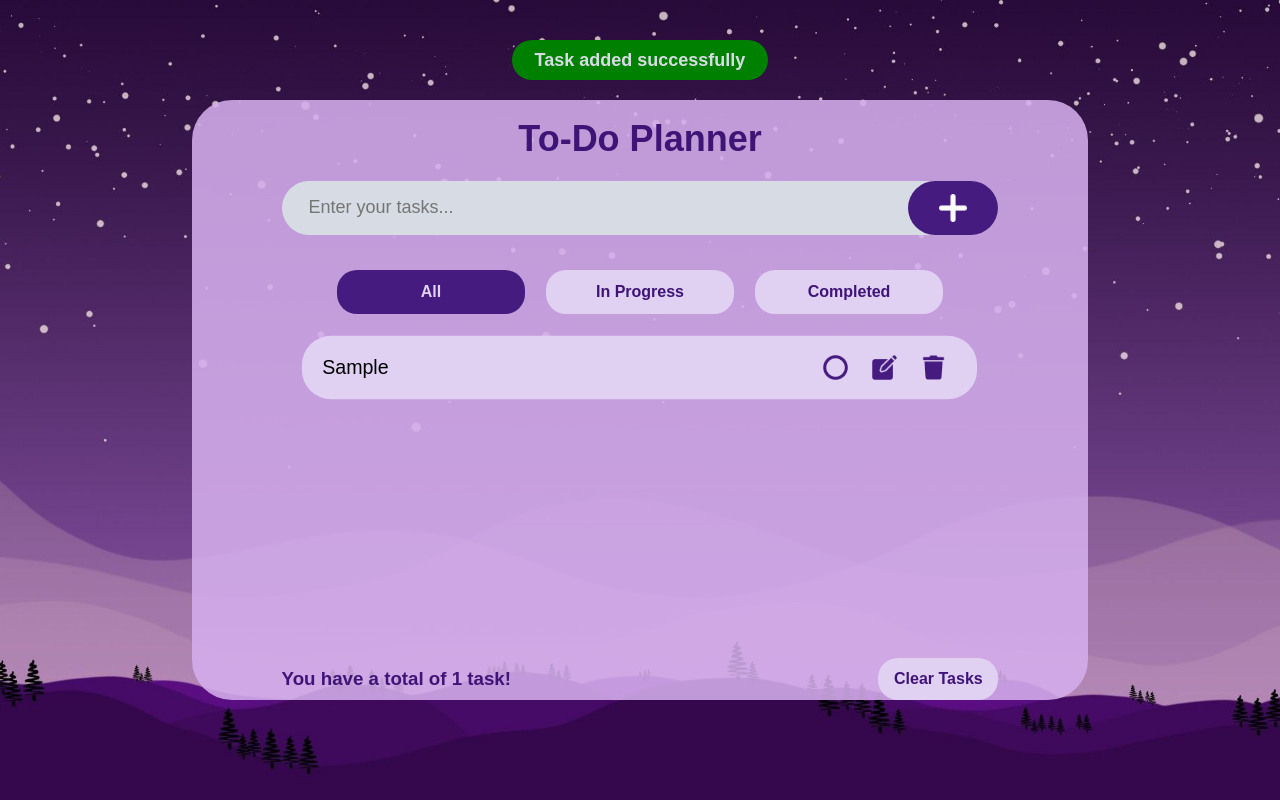
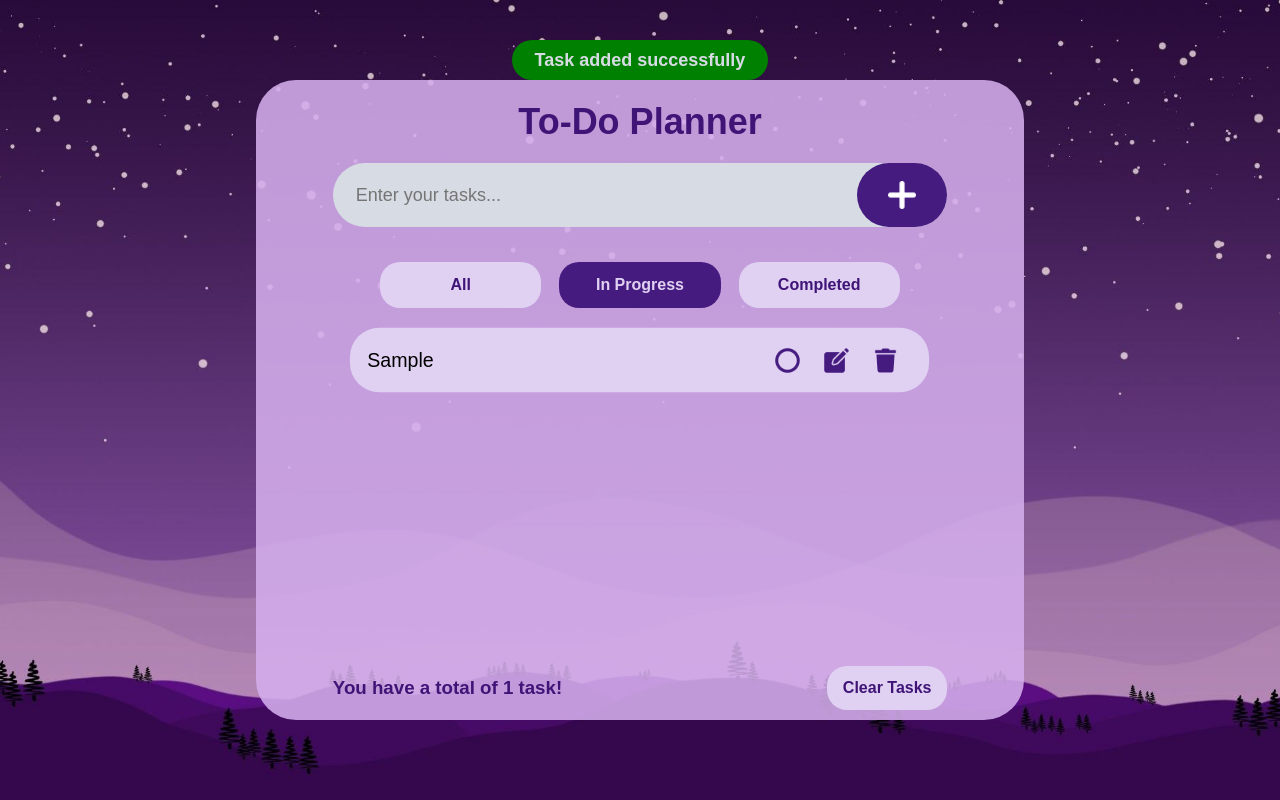
Before and after one commit to 13ARUN/Arun-Todo, a website: page index.html in a window 1280 px wide. Both pictures are taken after typing "Sample" into the empty fields and a click on the button "Add". Drawn offline with Linux system fonts and the light colour scheme.

Commit message:
minor changes

```diff
--- a/css/styles.css
+++ b/css/styles.css
@@ -23,7 +23,7 @@ html,body{
 
 main{
     width: 55%;
-    height: 75%;
+    height: 80%;
     min-width: 280px;
     background-color: rgba(212, 174, 236, 0.877);
     border-radius: 40px;
@@ -49,7 +49,7 @@ header{
 
 .taskInputField{
     width: 80%;
-    height: 90%;
+    height: 100%;
     display: flex;
     justify-content: center;
     border-radius: 40px;
@@ -188,8 +188,7 @@ label:hover{
     display: flex;
     width: 100%;
     height: 54%;
-    padding: 0% 5% 0% 5%;
-    margin-top: 1%;
+    padding: 1% 5% 1% 5%;
 }
 
 .taskDisplay{
@@ -441,9 +440,7 @@ form input:disabled,
 
 
 @media  (max-width: 1440px) {
-    main{
-        width: 70%;
-    }
+
     .taskFilters{
         width: 70%;
     }
--- a/index.html
+++ b/index.html
@@ -31,12 +31,12 @@
 
             <section class="taskFilterSection">
                 <div class="taskFilters">
+                    <label id="labelall" for="all" title="All">All</label>
                     <input type="radio" name="taskFilter" id="all" value="all" >
-                    <label id="labelall" for="all" title="All">All</label>
+                    <label id="labelinprogress" for="inprogress" title="In Progress">In Progress</label>
                     <input type="radio" name="taskFilter" id="inprogress" value="inprogress" >
-                    <label id="labelinprogress" for="inprogress" title="In Progress">In Progress</label>
+                    <label id="labelcompleted" for="completed" title="Completed">Completed</label>
                     <input type="radio" name="taskFilter" id="completed" value="completed">
-                    <label id="labelcompleted" for="completed" title="Completed">Completed</label>
                 </div>
             </section>
 
```
